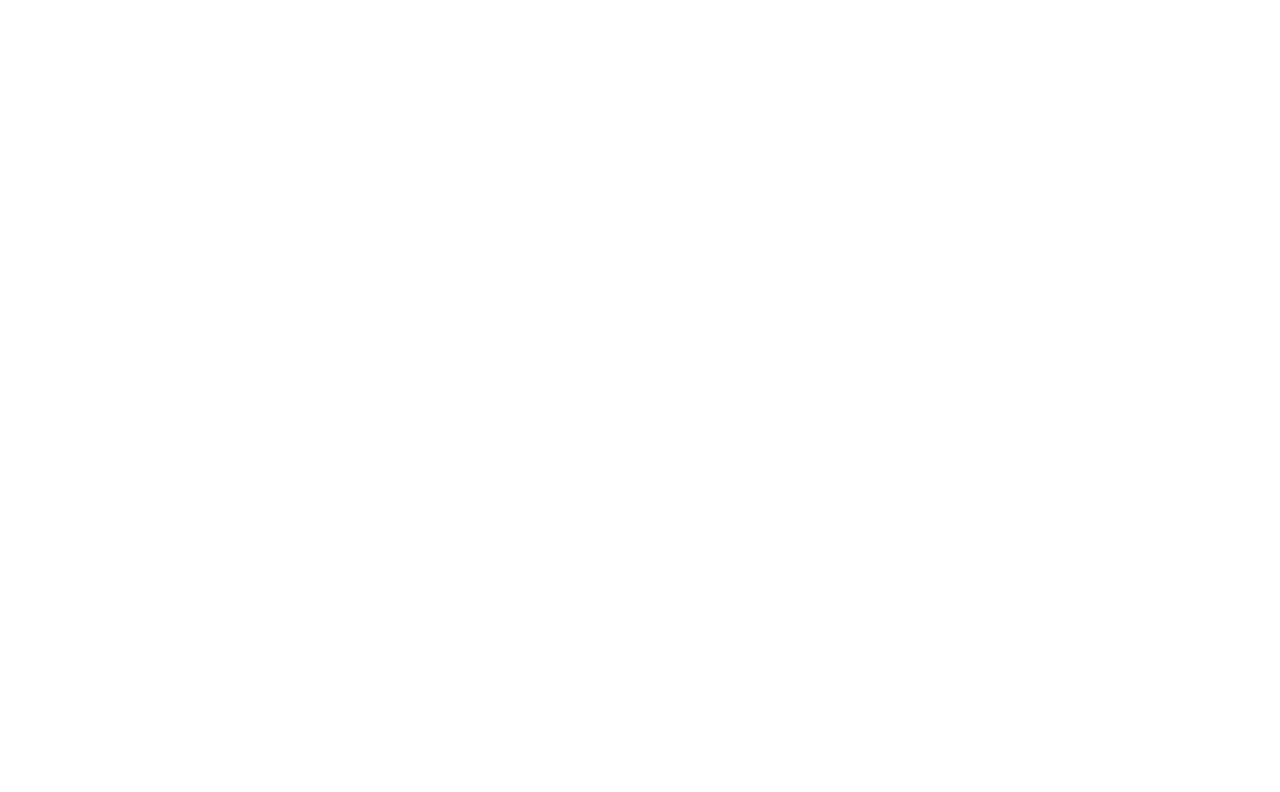
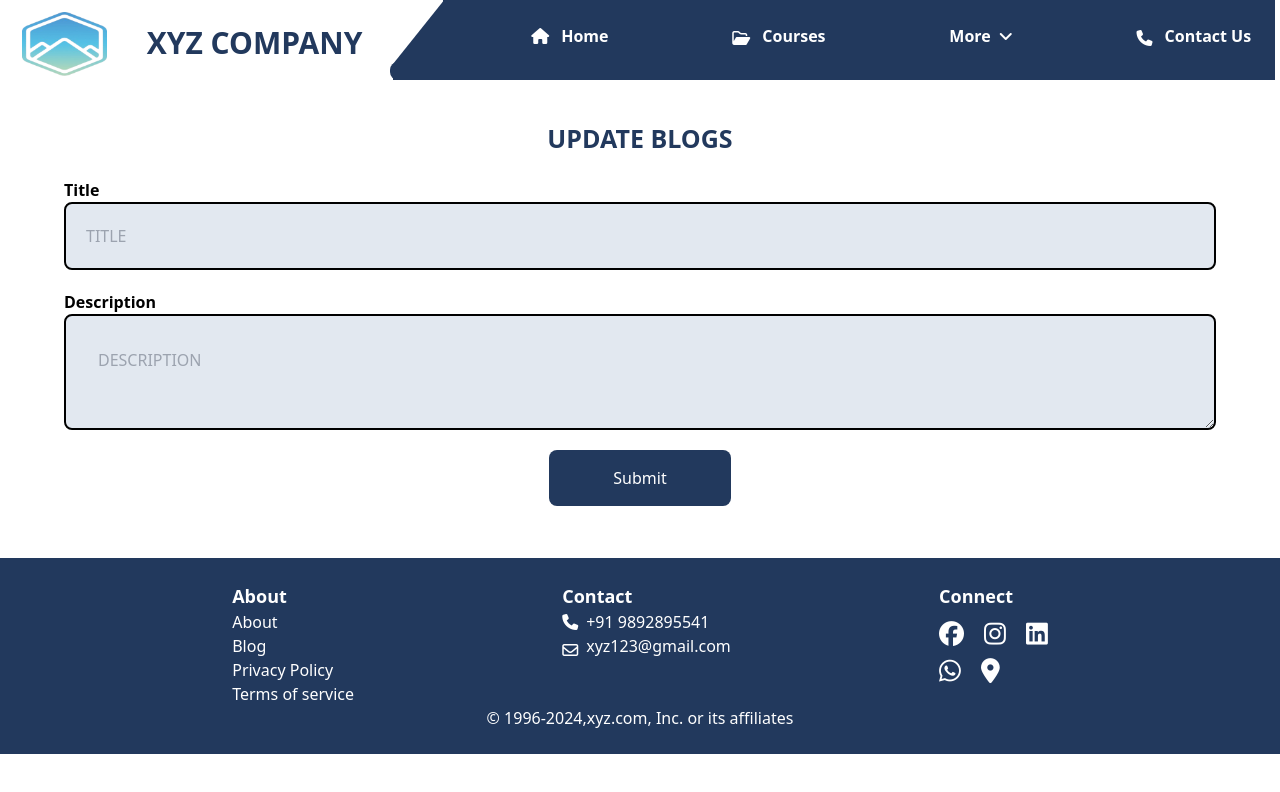
Before and after one commit to harshu1705/React-Team-Internship-project, a React (Create React App) app: page /EnterBlog/1 in a window 1280 px wide. Before the commit this address had no page. Shown: the top 792 px of the page. Built offline with nearby package versions, Linux system fonts and the light colour scheme; no server answers.

Commit message:
Added edit functionality

```diff
--- a/src/App.js
+++ b/src/App.js
@@ -16,6 +16,8 @@
 import EnterBlog from './Pages/EnterBlog';
 import UpdateBlog from './Pages/UpdateBlog';
 
+import Count from './Pages/Count';
+
 function App() {
 
   return (
@@ -33,8 +35,10 @@
         <Route path="/" element={<Login />} />
 
          <Route path="/Redirect" element={<Redirect/>}/>
-         <Route path="/EnterBlog" element={<EnterBlog/>}/>
+         <Route path="/EnterBlog/:id" element={<EnterBlog/>}/>
          <Route path="/UpdateBlog" element={<UpdateBlog/>}/>
+
+         <Route path="/temp" element={<Count />} />
       </Routes>
     </Router>
   );
--- a/src/Pages/Blog.jsx
+++ b/src/Pages/Blog.jsx
@@ -9,8 +9,8 @@
   const [blogs, setBlogs] = useState([]);
   const navigate=useNavigate();
 
-  function moveToUpdateBlog(){
-    navigate('/EnterBlog')
+  function moveToUpdateBlog(id){
+    navigate(`/EnterBlog/${id}`)
   }
 
   useEffect(() => {
@@ -56,7 +56,7 @@
             </div>
             <div className="flex flex-col ml-5">
             <div className='flex gap-5 justify-end text-white'>
-            <i class="fa-solid fa-pen cursor-pointer" onClick={moveToUpdateBlog}>
+            <i class="fa-solid fa-pen cursor-pointer" onClick={()=>moveToUpdateBlog(blog._id)}>
             </i>
             <i class="fa-solid fa-trash cursor-pointer"  onClick={() => deleteBlogId(blog._id)} ></i>
           </div>
--- a/src/Pages/EnterBlog.jsx
+++ b/src/Pages/EnterBlog.jsx
@@ -1,10 +1,39 @@
-import React, { useState } from 'react';
+import React, { useEffect, useState } from 'react';
 import axios from 'axios';
-import { useNavigate } from 'react-router-dom';
+import { useNavigate, useParams } from 'react-router-dom';
 import Navbar from '../Components/HomePage/Navbar';
 import Footer from '../Components/HomePage/Footer'
 function EnterBlog() {
+    const params = useParams();
+    const [blog, setBlog] = useState({});
+    const id = params.id;
+    const navigate=useNavigate()
 
+    useEffect(() => {
+        const fetchBlogs=async()=>{
+            try{
+                const response=await axios.get(`http://localhost:3000/api/v1/users/blog/${id}`)
+                setBlog(response.data.data)
+
+
+            }
+            catch(error){
+                console.error('Error:',error)
+            }
+        }
+        fetchBlogs();
+    }, [id]);
+    const handleSubmit=async(id)=>{
+        try{
+            const response=await axios.put(`http://localhost:3000/api/v1/users/blog/${id}`,blog)
+            console.log(response.data.data)
+            alert('Changed successfully')
+            navigate('/Blog')
+        }
+        catch(error){
+            console.log('Error',error)
+        }
+    }
 
     return (
        <div className='flex flex-col gap-5'>
@@ -17,22 +46,37 @@
                     className='border-black border-2 p-5 mx-16 bg-slate-200 rounded-lg'
                     placeholder='TITLE'
                     name='title'
+                    value={blog.title}
+                    onChange={(e) =>setBlog(blog =>{
+                        return {
+                            ...blog,
+                            title: e.target.value,
 
+                        }
+                    })}
                 />
             </div>
             <div className='flex flex-col justify-center'>
+
                 <p className='flex mx-16 font-bold'>Description</p>
-                <input
+                <textarea
                     className='border-black border-2 p-8 mx-16 bg-slate-200 rounded-lg'
                     placeholder='DESCRIPTION'
                     name='description'
+                    value={blog.description}
+                    onChange={(e) =>setBlog(blog =>{
+                        return {
+                            ...blog,
+                            description: e.target.value,
 
+                        }
+                    })}
                 />
             </div>
             <div className='flex justify-center'>
                 <button
                     className='bg-dark-blue px-16 py-4 text-white rounded-lg'
-
+                    onClick={()=>handleSubmit(id)}
                 >
                     Submit
                 </button>
```
Also changed, not shown: 1 other file (tests, documents, lock files or other folders).
